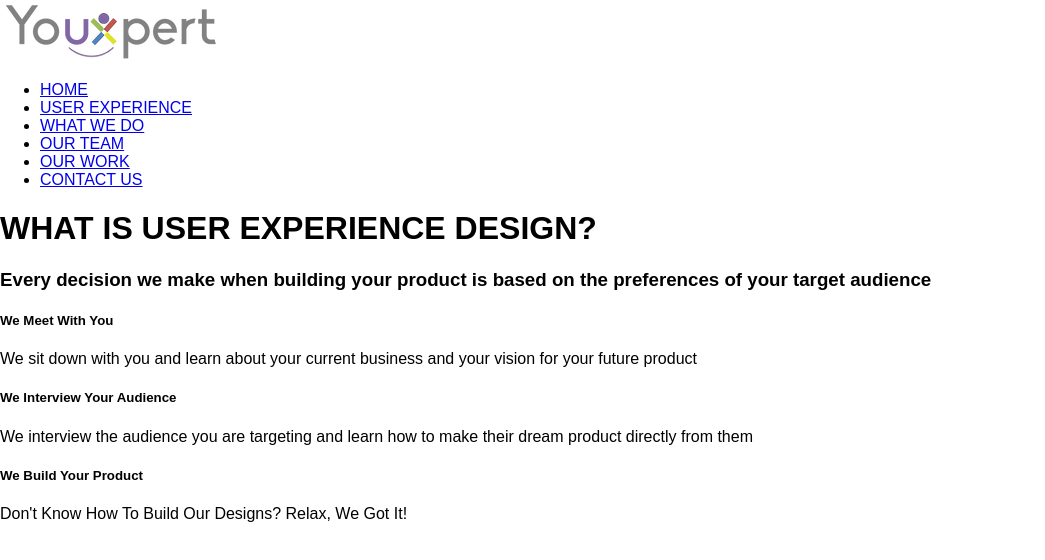
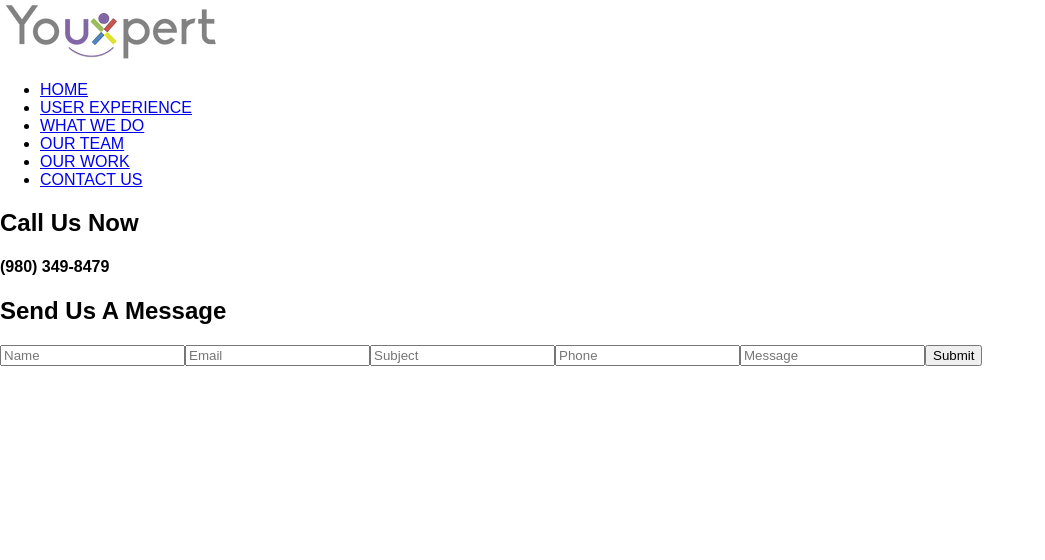
Before and after one commit to Raymond427/youxpert, a React (Create React App) app: page / in a window 1280 px wide. Shown: the top 560 px of the page, without its empty margins (0-1045 px from the left). Built offline with nearby package versions, Linux system fonts and the light colour scheme.

Commit message:
complete ContactUs and ContactUsForm

```diff
--- a/src/components/App.js
+++ b/src/components/App.js
@@ -13,7 +13,7 @@ import Footer from './Footer';
 class App extends Component {
    constructor(){
       super();
-      this.state = { currentPage: <UserX/> };
+      this.state = { currentPage: <ContactUs/> };
    }
 
    render() {
--- a/src/components/ContactUs.js
+++ b/src/components/ContactUs.js
@@ -1,6 +1,11 @@
 import React, { Component } from 'react';
+import ContactUsForm from './ContactUsForm';
 
 class ContactUs extends Component {
+   constructor(){
+      super();
+      this.state = { entries: null };
+   }
    render() {
       return(
          <div className="contact-us">
@@ -8,19 +13,47 @@ class ContactUs extends Component {
                <h2>Call Us Now</h2>
                <h4>(980) 349-8479</h4>
             </div>
+            {this._formState()}
+         </div>
+      );
+   }
+
+   _formState() {
+      if (this.state.entries) {
+         return(
+            <div className="entry-received">
+               <h3>Thank you for your message {this.state.entries.name}!</h3>
+               <h3>We will get back to you shortly</h3>
+               <button onClick={() => this._resetForm()}>
+                  Submit Another Form
+               </button>
+            </div>
+         );
+      }
+      else {
+         return(
             <div className="message-us">
                <h2>Send Us A Message</h2>
-               <form>
-                  <input type="text" placeholder="Name"></input>
-                  <input type="text" placeholder="Email"></input>
-                  <input type="text" placeholder="Subject"></input>
-                  <input type="phone_number" placeholder="Phone"></input>
-                  <input type="textfield" placeholder="Message"></input>
-                  <input type="submit" value="Submit"></input>
-               </form>
+               <ContactUsForm addEntry={this._addEntry.bind(this)}/>
             </div>
-         </div>
-      );
+         );
+      }
+   }
+
+   _resetForm(){
+      this.setState({ entries: null });
+   }
+
+   _addEntry(name, email, subject, phone, message){
+      const entry = {
+         id: 1,
+         name,
+         email,
+         subject,
+         phone,
+         message
+      };
+      this.setState({ entries: entry });
    }
 }
 
--- /dev/null
+++ b/src/components/ContactUsForm.js
@@ -0,0 +1,24 @@
+import React, { Component } from 'react';
+
+class ContactUsForm extends Component {
+   render(){
+      return(
+         <form className="contact-us-form" onSubmit={this._handleSubmit.bind(this)}>
+            <input type="text" placeholder="Name" ref={(input) => this._name = input }></input>
+            <input type="text" placeholder="Email" ref={(input) => this._email = input }></input>
+            <input type="text" placeholder="Subject" ref={(input) => this._subject = input }></input>
+            <input type="phone_number" placeholder="Phone" ref={(input) => this._phone = input }></input>
+            <input type="textfield" placeholder="Message" ref={(input) => this._message = input }></input>
+            <input type="submit" value="Submit"></input>
+         </form>
+      );
+   }
+
+   _handleSubmit(event){
+      event.preventDefault();
+
+      this.props.addEntry(this._name.value, this._email.value, this._subject.value, this._phone.value, this._message.value);
+   }
+}
+
+export default ContactUsForm;
```
